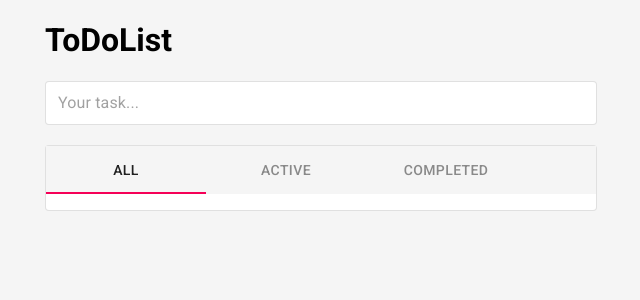
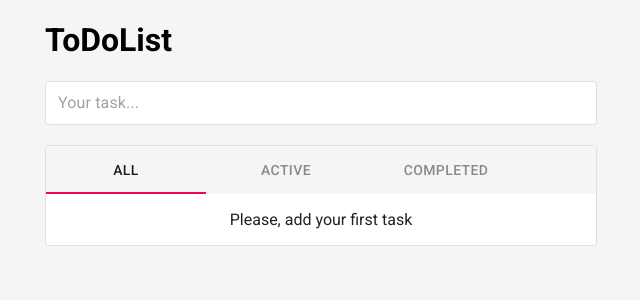
Before and after one commit to nasvetil/ToDoList, a React (Create React App) app: page / in a window 1280 px wide. Shown: the top 300 px of the page, without its empty margins (319-959 px from the left). Built offline with nearby package versions, Linux system fonts and the light colour scheme.

Commit message:
Add message about missing issues

```diff
--- a/src/Todo/TodoItem.js
+++ b/src/Todo/TodoItem.js
@@ -57,7 +57,7 @@ function TodoItem({ todo, index }) {
 
       <ListItemText
         id={`checkbox-list-label-${index}`}
-        primary={<span className={isChecked ? 'list__item--completed' : null}>{index + 1}. {todo.title}</span>}
+        primary={<span className={isChecked ? 'list__item--completed' : null}>{todo.title}</span>}
       />
 
       <ListItemSecondaryAction>
--- a/src/Todo/TodoList.js
+++ b/src/Todo/TodoList.js
@@ -3,14 +3,22 @@ import PropTypes from 'prop-types';
 
 import TodoItem from './TodoItem';
 
+import { makeStyles } from '@material-ui/core/styles';
 import Paper from '@material-ui/core/Paper';
 import AppBar from '@material-ui/core/AppBar';
 import Tabs from '@material-ui/core/Tabs';
 import Tab from '@material-ui/core/Tab';
 import List from '@material-ui/core/List';
 
+const useStyles = makeStyles((theme) => ({
+  textCenter: {
+    textAlign: "center"
+  }
+}));
+
 function TodoList(props) {
   const [todoCategory, setTodoCategory] = React.useState(0);
+  const classes = useStyles();
 
   const handleChange = (event, newValue) => {
     setTodoCategory(newValue);
@@ -47,6 +55,8 @@ function TodoList(props) {
           />
         </Tabs>
       </AppBar>
+      {
+        props.todos.length ? (
           <List>
           {
             todoFilter(props.todos).map((todo, index) => {
@@ -60,8 +70,13 @@ function TodoList(props) {
             })
           }
           </List>
+        ) : (
+          <p className={classes.textCenter}>Please, add your first task</p>
+        )
+      }
+
     </Paper>
-  )
+  );
 }
 
 TodoList.propTypes = {
--- a/src/index.css
+++ b/src/index.css
@@ -34,3 +34,7 @@ code {
   text-decoration: line-through;
   color: gray;
 }
+
+.text--center {
+  text-align: center;
+}
```
Lines whose indentation alone changed are shown as unchanged.
